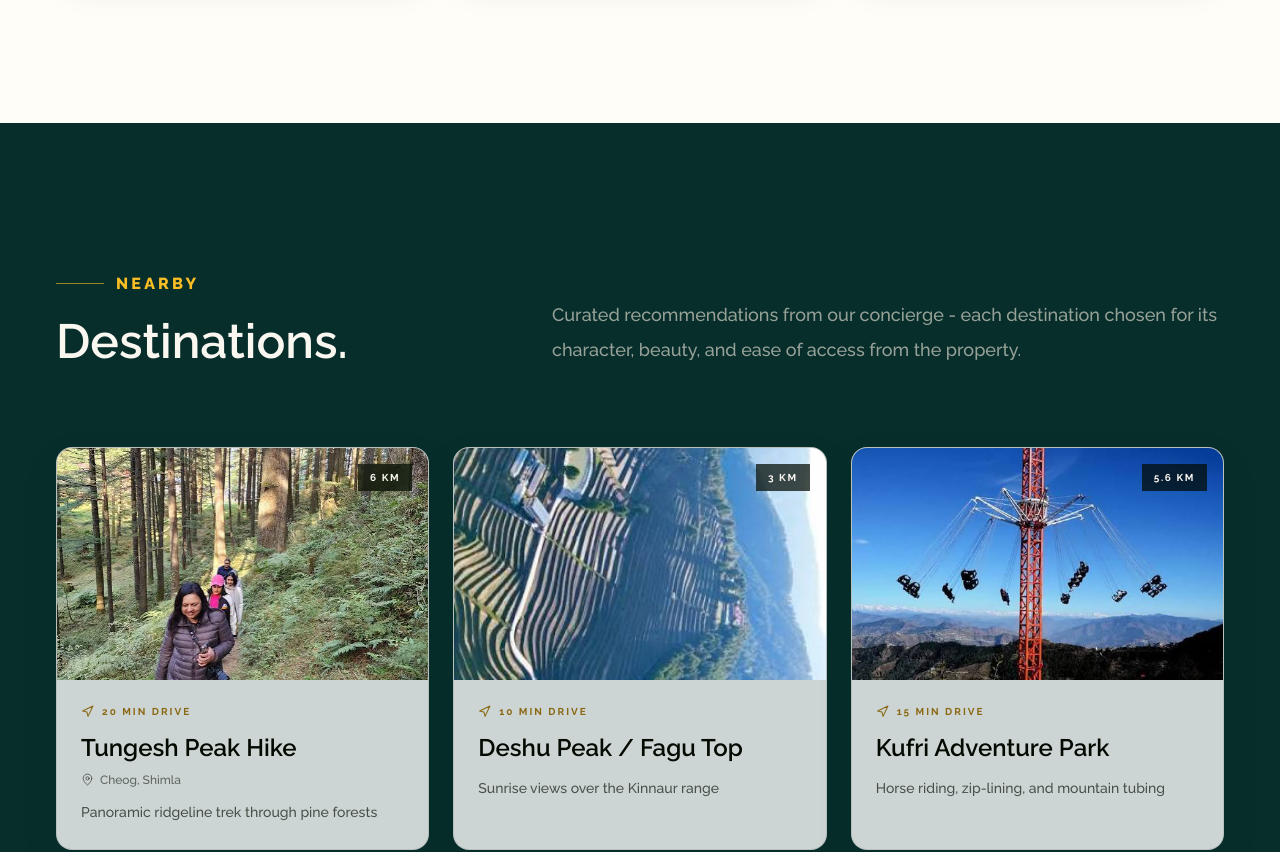
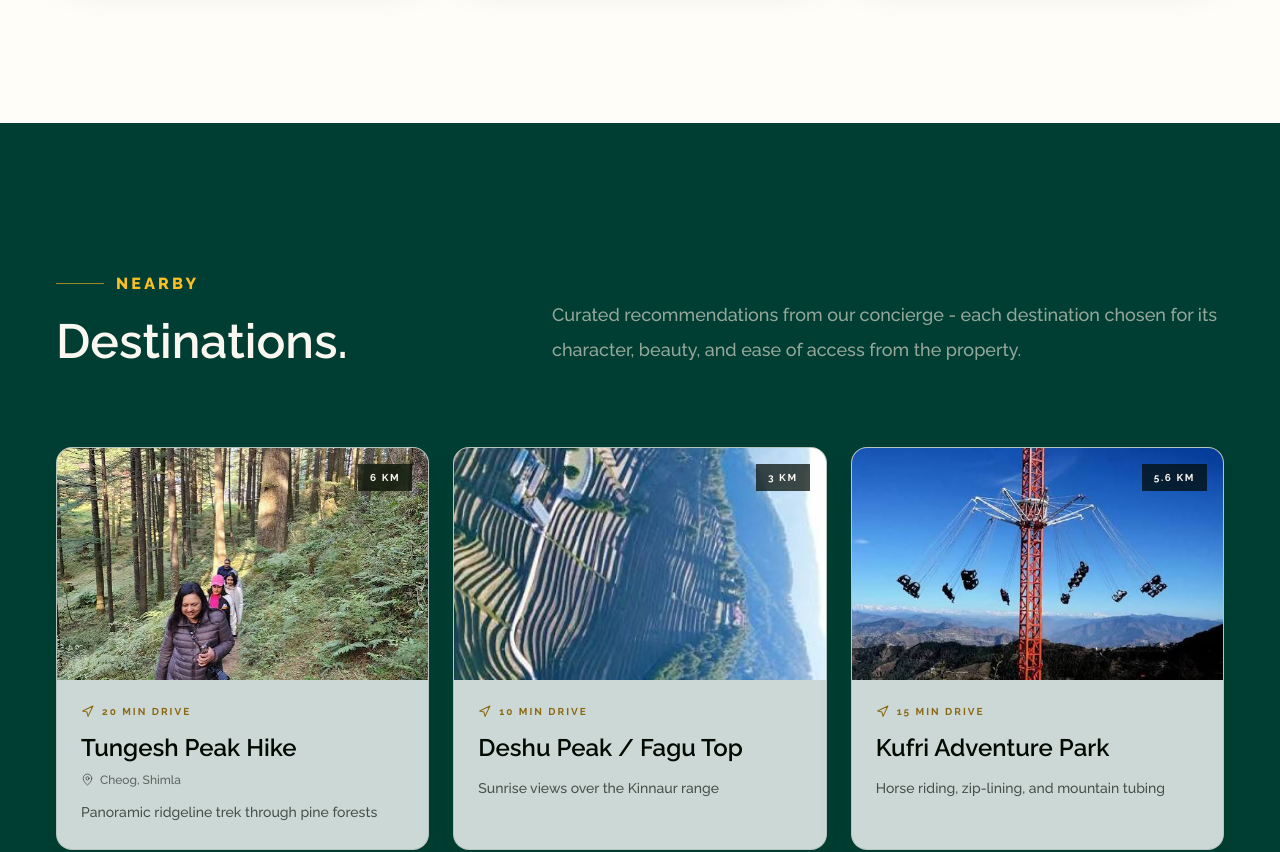
Before and after one commit to theone14122000/shire, a Next.js app: page /activities in a window 1280 px wide. Shown: the part 2360-3212 px from the top of the page. Built offline with nearby package versions, Linux system fonts and the light colour scheme; no server answers; the database is empty.

Commit message:
Change nearby destinations bg to deep green on activities page

```diff
--- a/app/components/activities/ActivitiesContent.tsx
+++ b/app/components/activities/ActivitiesContent.tsx
@@ -107,7 +107,7 @@ export function ActivitiesContent({ content }: { content: ActivitiesContent }) {
         </div>
       </section>
 
-      <section className="bg-[#072e2b] px-5 py-20 sm:px-8 sm:py-28 lg:px-14 lg:py-36">
+      <section className="bg-[#003E33] px-5 py-20 sm:px-8 sm:py-28 lg:px-14 lg:py-36">
         <div className="mx-auto max-w-[1400px]">
           <div className="grid gap-8 lg:grid-cols-[0.72fr_1.28fr] lg:items-end">
             <div>
```
